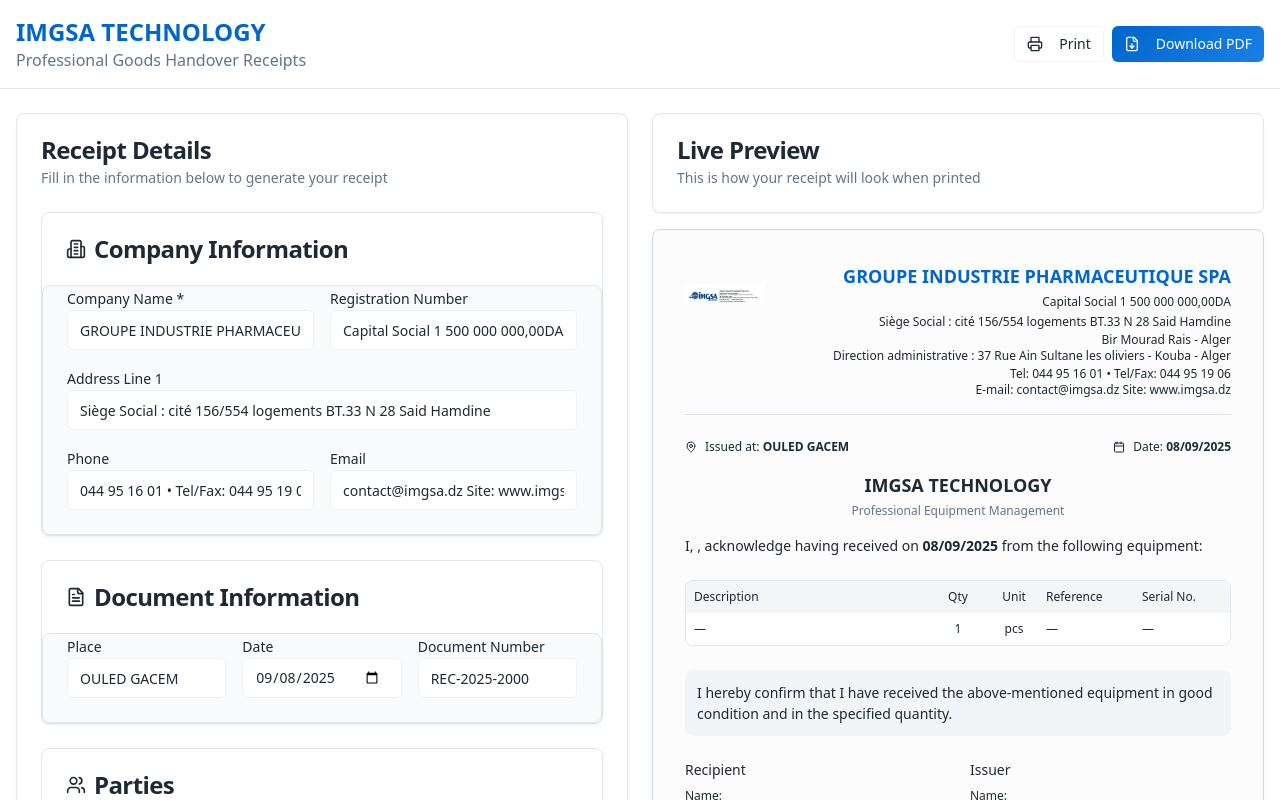
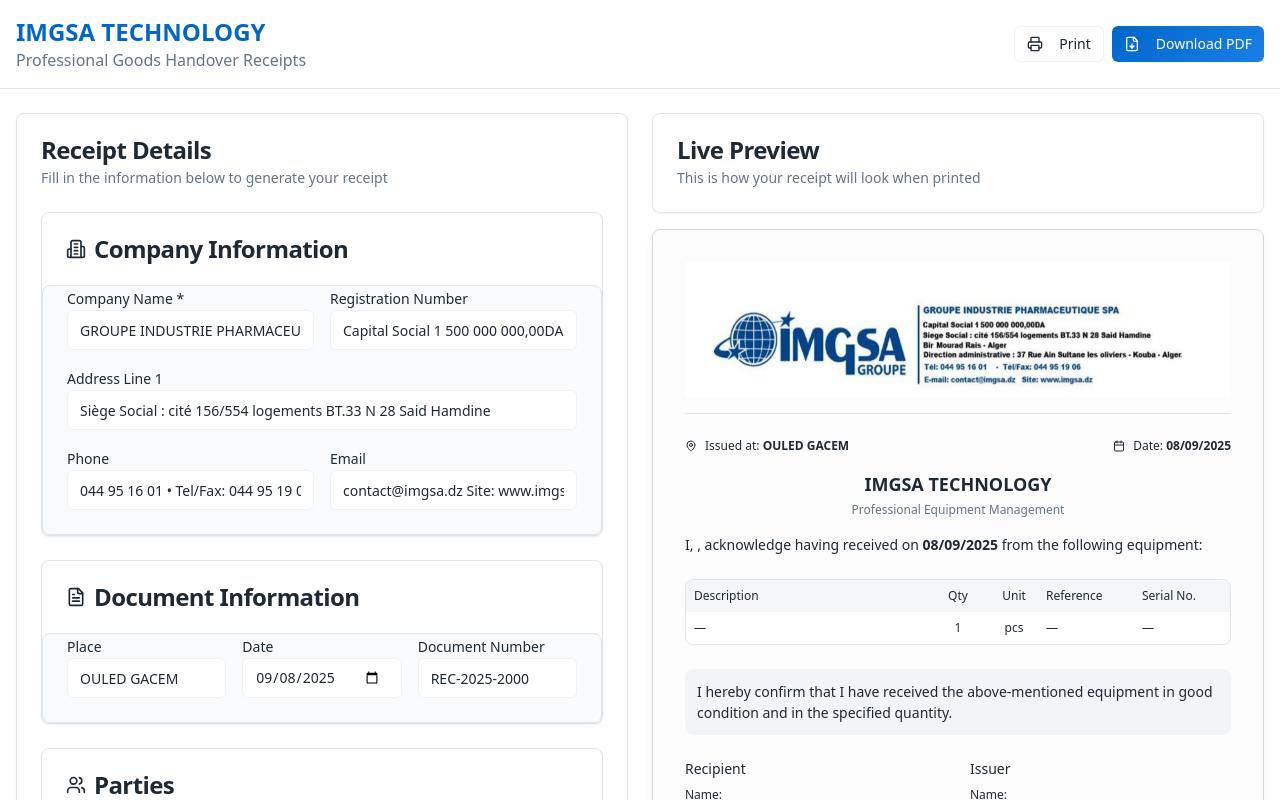
Before and after one commit to nosamimi425/goods-receipt-forge, a React (Vite) app: page / in a window 1280 px wide. Shown: the top 800 px of the page. Built offline with nearby package versions, Linux system fonts and the light colour scheme; the HTML template or start-up script is replaced by a standard one.

Commit message:
Update header with new company info

```diff
--- a/src/components/ReceiptPreview.tsx
+++ b/src/components/ReceiptPreview.tsx
@@ -20,41 +20,12 @@ export const ReceiptPreview = ({ data }: ReceiptPreviewProps) => {
     <div className="document-preview receipt-document print-page">
       {/* Header */}
       <div className="receipt-header">
-        <div className="flex justify-between items-start gap-6">
-          {/* Logo on the left */}
-          {data.company.logo && (
-            <div className="w-20 h-16 flex items-center justify-center flex-shrink-0">
-              <img
-                src={data.company.logo}
-                alt="Company Logo"
-                className="w-full h-full object-contain"
-              />
-            </div>
-          )}
-
-          {/* Company information on the right */}
-          <div className="flex-1 text-right">
-            <h1 className="text-lg font-bold text-primary mb-1">{data.company.name}</h1>
-            {data.company.registrationNumber && (
-              <p className="text-xs text-foreground mb-1">
-                {data.company.registrationNumber}
-              </p>
-            )}
-            <div className="text-xs space-y-0.5 text-foreground">
-              <p>{data.company.address1}</p>
-              {data.company.address2 && (
-                <div>
-                  {data.company.address2.split('\n').map((line, index) => (
-                    <p key={index}>{line}</p>
-                  ))}
-                </div>
-              )}
-              <div className="text-foreground">
-                {data.company.phone && <p>Tel: {data.company.phone}</p>}
-                {data.company.email && <p>E-mail: {data.company.email}</p>}
-              </div>
-            </div>
-          </div>
+        <div className="flex justify-center items-center">
+          <img
+            src="/lovable-uploads/3feefa29-c6a2-4dec-b348-5a827b8aea8f.png"
+            alt="IMGSA Groupe - Company Header"
+            className="w-full max-w-2xl h-auto object-contain"
+          />
         </div>
       </div>
 
```
Also changed, not shown: public/lovable-uploads/3feefa29-c6a2-4dec-b348-5a827b8aea8f.png (added).
